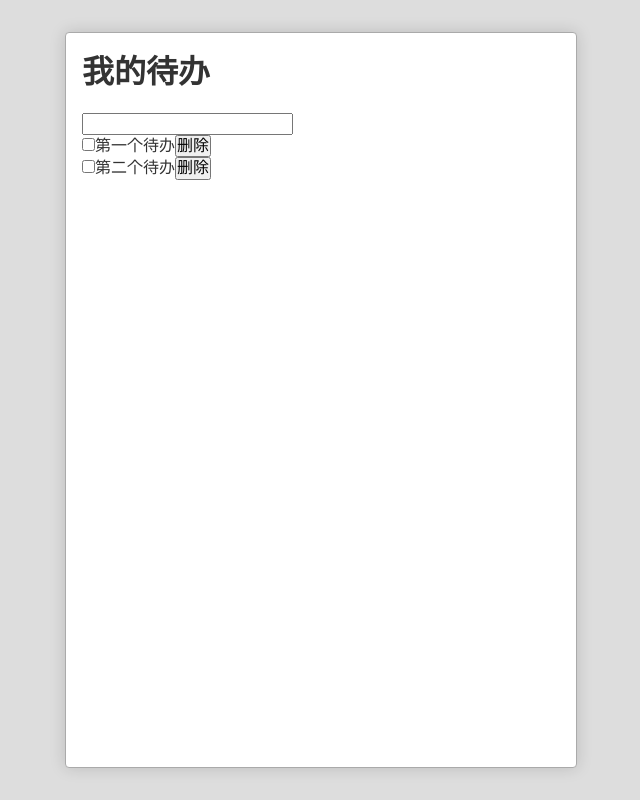
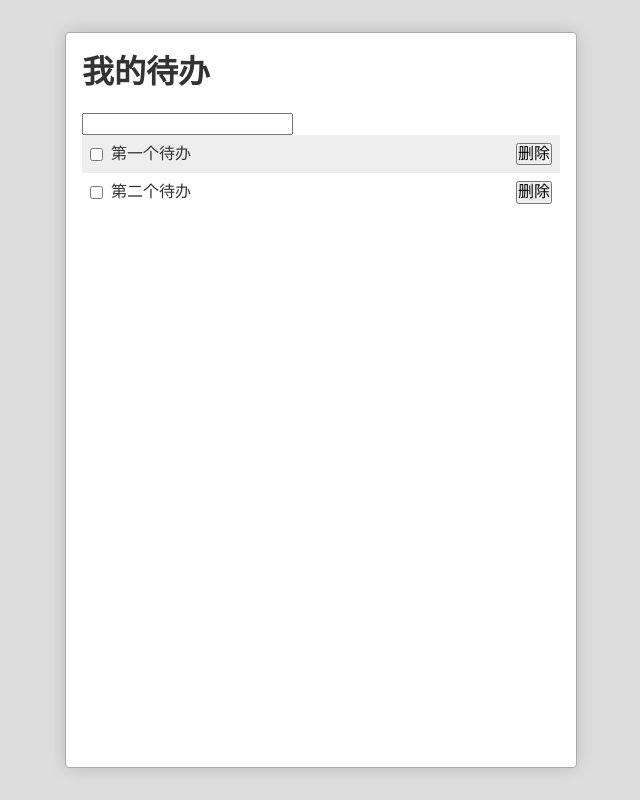
Before and after one commit to 977106024/todolist-react, a React (Create React App) app: page / in a window 1280 px wide. Shown: the whole page, without its empty margins (319-959 px from the left). Built offline with nearby package versions, Linux system fonts and the light colour scheme.

Commit message:
install leancloud

```diff
--- a/package.json
+++ b/package.json
@@ -4,6 +4,7 @@
   "private": true,
   "homepage": "http://myname.github.io/todolist-react/build",
   "dependencies": {
+    "leancloud-storage": "^3.3.1",
     "normalize.css": "^7.0.0",
     "react": "^16.1.0",
     "react-dom": "^16.1.0",
--- a/src/App.css
+++ b/src/App.css
@@ -10,7 +10,9 @@
   box-shadow:0 0 1em hsla(0,0%,0%,.15);
 }
 
-.App-logo {
-  animation: App-logo-spin infinite 20s linear;
-  height: 80px;
+.App > .todoList > li:nth-child(odd){
+  background:#eee;
 }
+.App > .todoList > li:nth-child(even){
+  background:transparent;
+}
--- a/src/App.js
+++ b/src/App.js
@@ -37,7 +37,7 @@
           onSubmit={this.addTodo.bind(this)}
           onChange={this.changeTitle.bind(this)}/>
         </div>
-        <ol>
+        <ol className="todoList">
           {todos}
         </ol>
       </div>
--- /dev/null
+++ b/src/TodoInput.css
@@ -0,0 +1,7 @@
+.TodoInput{
+  width:100%;
+  line-height: 1.8;
+  margin-bottom:1em;
+  font-size:16px;
+  padding:0 .2em;
+}
--- a/src/TodoInput.js
+++ b/src/TodoInput.js
@@ -1,8 +1,10 @@
 import React,{Component} from 'react'
+import './TodoInput'
 
 export default class TodoInput extends Component {
   render (){
-    return <input type="text" defaultValue={this.props.content}
+    return <input className="TodoInput" type="text"
+    defaultValue={this.props.content}
     onKeyPress={this.submit.bind(this)}
     onChange={this.changeTitle.bind(this)}/>
   }
--- /dev/null
+++ b/src/TodoItem.css
@@ -0,0 +1,9 @@
+.TodoItem{
+  padding:.5em;
+  display:flex;
+  align-items:center;
+}
+.TodoItem > .title{
+  flex-grow:1;
+  padding:0 .5em;
+}
--- a/src/TodoItem.js
+++ b/src/TodoItem.js
@@ -1,11 +1,13 @@
 import React,{Component} from 'react'
+import './TodoItem.css'
 
 export default class TodoItem extends Component {
   render(){
     return (
-      <div>
+      <div className="TodoItem">
         <input type="checkbox" checked={this.props.todo.status === 'completed'}
-        onChange={this.toggle.bind(this)}/>{this.props.todo.title}
+        onChange={this.toggle.bind(this)}/>
+        <span className="title">{this.props.todo.title}</span>
         <button onClick={this.delete.bind(this)}>删除</button>
       </div>
     )
```
Also changed, not shown: 1 other file (tests, documents, lock files or other folders).
